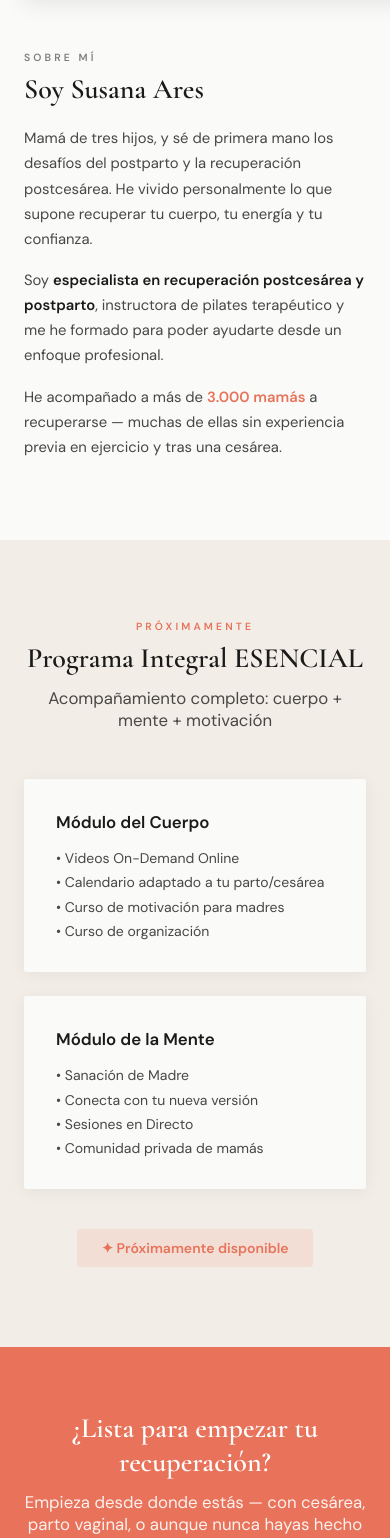
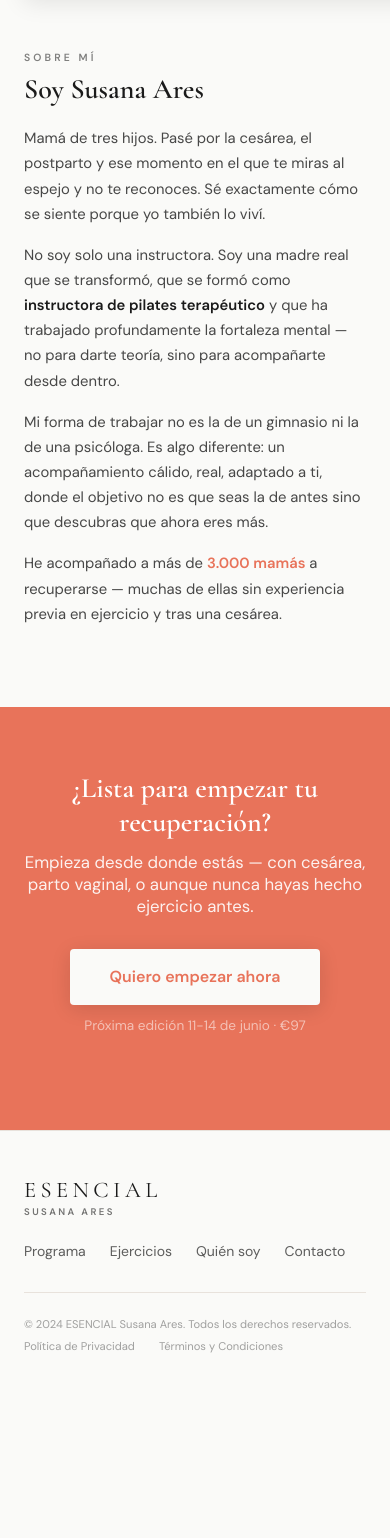
Before and after one commit to susanaaresla-lab/esencial-susana, a React (Create React App) app: page / in a window 390 px wide. Shown: the part 6789-8327 px from the top of the page. After the commit the page ends 8166 px from the top, so only its background shows below. Built offline with nearby package versions, Linux system fonts and the light colour scheme.

Commit message:
menú simplificado, sobre mí emocional, sin programa integral

```diff
--- a/src/components/Header.js
+++ b/src/components/Header.js
@@ -29,6 +29,13 @@ export default function Header() {
     window.scrollTo(0, 0);
   };
 
+  const goMasterclass = (e) => {
+    e.preventDefault();
+    navigate('/masterclass');
+    setMenuOpen(false);
+    window.scrollTo(0, 0);
+  };
+
   const scrollTo = (e, id) => {
     e.preventDefault();
     setMenuOpen(false);
@@ -52,11 +59,9 @@ export default function Header() {
 
         <nav className="nav-desktop">
           <a href="/" onClick={goHome}>Inicio</a>
-          <a href="/programa-4-semanas" onClick={goPrograma} style={{ color: currentPage === '/programa-4-semanas' ? 'var(--coral)' : '' }}>Programa 4 semanas</a>
-          <a href="#ejercicios" onClick={(e) => scrollTo(e, 'ejercicios')}>Ejercicios gratis</a>
-          <a href="#testimonios" onClick={(e) => scrollTo(e, 'testimonios')}>Testimonios</a>
-          <a href="#programa-integral" onClick={(e) => scrollTo(e, 'programa-integral')}>Programa Integral</a>
-          <a href="#quien-soy" onClick={(e) => scrollTo(e, 'quien-soy')}>Quién soy</a>
+          <a href="/programa-4-semanas" onClick={goPrograma} style={{ color: currentPage === '/programa-4-semanas' ? 'var(--coral)' : '' }}>Programa</a>
+          <a href="/masterclass" onClick={goMasterclass} style={{ color: currentPage === '/masterclass' ? 'var(--coral)' : '' }}>Masterclass</a>
+          <a href="#quien-soy" onClick={(e) => scrollTo(e, 'quien-soy')}>Sobre mí</a>
         </nav>
 
         <button className="nav-mobile-btn" onClick={() => setMenuOpen(!menuOpen)}>
@@ -68,11 +73,9 @@ export default function Header() {
       {menuOpen && (
         <div className="nav-mobile-menu">
           <a href="/" onClick={goHome}>Inicio</a>
-          <a href="/programa-4-semanas" onClick={goPrograma} style={{ color: currentPage === '/programa-4-semanas' ? 'var(--coral)' : '' }}>Programa 4 semanas</a>
-          <a href="#ejercicios" onClick={(e) => scrollTo(e, 'ejercicios')}>Ejercicios gratis</a>
-          <a href="#testimonios" onClick={(e) => scrollTo(e, 'testimonios')}>Testimonios</a>
-          <a href="#programa-integral" onClick={(e) => scrollTo(e, 'programa-integral')}>Programa Integral</a>
-          <a href="#quien-soy" onClick={(e) => scrollTo(e, 'quien-soy')}>Quién soy</a>
+          <a href="/programa-4-semanas" onClick={goPrograma} style={{ color: currentPage === '/programa-4-semanas' ? 'var(--coral)' : '' }}>Programa</a>
+          <a href="/masterclass" onClick={goMasterclass} style={{ color: currentPage === '/masterclass' ? 'var(--coral)' : '' }}>Masterclass</a>
+          <a href="#quien-soy" onClick={(e) => scrollTo(e, 'quien-soy')}>Sobre mí</a>
         </div>
       )}
     </header>
--- a/src/pages/HomePage.js
+++ b/src/pages/HomePage.js
@@ -224,47 +224,12 @@ export default function HomePage({ onVideoClick }) {
               <div className="t-label text-muted" style={{ marginBottom: '0.5rem' }}>Sobre mí</div>
               <h2 className="t-serif" style={{ fontSize: 'clamp(1.75rem, 4vw, 2.5rem)', color: 'var(--black)', marginBottom: '1.25rem' }}>Soy Susana Ares</h2>
               <div style={{ display: 'flex', flexDirection: 'column', gap: '1rem', fontSize: '0.925rem', color: 'rgba(26,26,26,0.8)', lineHeight: 1.7 }}>
-                <p>Mamá de tres hijos, y sé de primera mano los desafíos del postparto y la recuperación postcesárea. He vivido personalmente lo que supone recuperar tu cuerpo, tu energía y tu confianza.</p>
-                <p>Soy <strong style={{ color: 'var(--black)' }}>especialista en recuperación postcesárea y postparto</strong>, instructora de pilates terapéutico y me he formado para poder ayudarte desde un enfoque profesional.</p>
+                <p>Mamá de tres hijos. Pasé por la cesárea, el postparto y ese momento en el que te miras al espejo y no te reconoces. Sé exactamente cómo se siente porque yo también lo viví.</p>
+                <p>No soy solo una instructora. Soy una madre real que se transformó, que se formó como <strong style={{ color: 'var(--black)' }}>instructora de pilates terapéutico</strong> y que ha trabajado profundamente la fortaleza mental — no para darte teoría, sino para acompañarte desde dentro.</p>
+                <p>Mi forma de trabajar no es la de un gimnasio ni la de una psicóloga. Es algo diferente: un acompañamiento cálido, real, adaptado a ti, donde el objetivo no es que seas la de antes sino que descubras que ahora eres más.</p>
                 <p>He acompañado a más de <strong style={{ color: 'var(--coral)' }}>3.000 mamás</strong> a recuperarse — muchas de ellas sin experiencia previa en ejercicio y tras una cesárea.</p>
               </div>
             </div>
-          </div>
-        </div>
-      </section>
-
-      {/* ── INTEGRAL PROGRAM ── */}
-      <section id="programa-integral" className="section" style={{ background: 'var(--beige)' }}>
-        <div className="container-mid">
-          <div className="text-center" style={{ marginBottom: '3rem' }}>
-            <div className="t-label" style={{ color: 'var(--coral)', marginBottom: '0.5rem' }}>Próximamente</div>
-            <h2 className="t-serif" style={{ fontSize: 'clamp(1.75rem, 4vw, 2.5rem)', color: 'var(--black)', marginBottom: '0.75rem' }}>Programa Integral ESENCIAL</h2>
-            <p style={{ fontSize: '1.05rem', color: 'rgba(26,26,26,0.78)' }}>Acompañamiento completo: cuerpo + mente + motivación</p>
-          </div>
-          <div className="grid-2" style={{ marginBottom: '2.5rem' }}>
-            <div className="card">
-              <h4 style={{ fontWeight: 600, fontSize: '1.05rem', marginBottom: '1rem' }}>Módulo del Cuerpo</h4>
-              <ul style={{ listStyle: 'none', display: 'flex', flexDirection: 'column', gap: '0.4rem', fontSize: '0.875rem', color: 'rgba(26,26,26,0.8)' }}>
-                <li>• Videos On-Demand Online</li>
-                <li>• Calendario adaptado a tu parto/cesárea</li>
-                <li>• Curso de motivación para madres</li>
-                <li>• Curso de organización</li>
-              </ul>
-            </div>
-            <div className="card">
-              <h4 style={{ fontWeight: 600, fontSize: '1.05rem', marginBottom: '1rem' }}>Módulo de la Mente</h4>
-              <ul style={{ listStyle: 'none', display: 'flex', flexDirection: 'column', gap: '0.4rem', fontSize: '0.875rem', color: 'rgba(26,26,26,0.8)' }}>
-                <li>• Sanación de Madre</li>
-                <li>• Conecta con tu nueva versión</li>
-                <li>• Sesiones en Directo</li>
-                <li>• Comunidad privada de mamás</li>
-              </ul>
-            </div>
-          </div>
-          <div className="text-center">
-            <span style={{ display: 'inline-block', background: 'rgba(232,115,90,0.12)', color: 'var(--coral)', fontWeight: 600, fontSize: '0.875rem', padding: '0.6rem 1.5rem', borderRadius: 4 }}>
-              ✦ Próximamente disponible
-            </span>
           </div>
         </div>
       </section>
```
